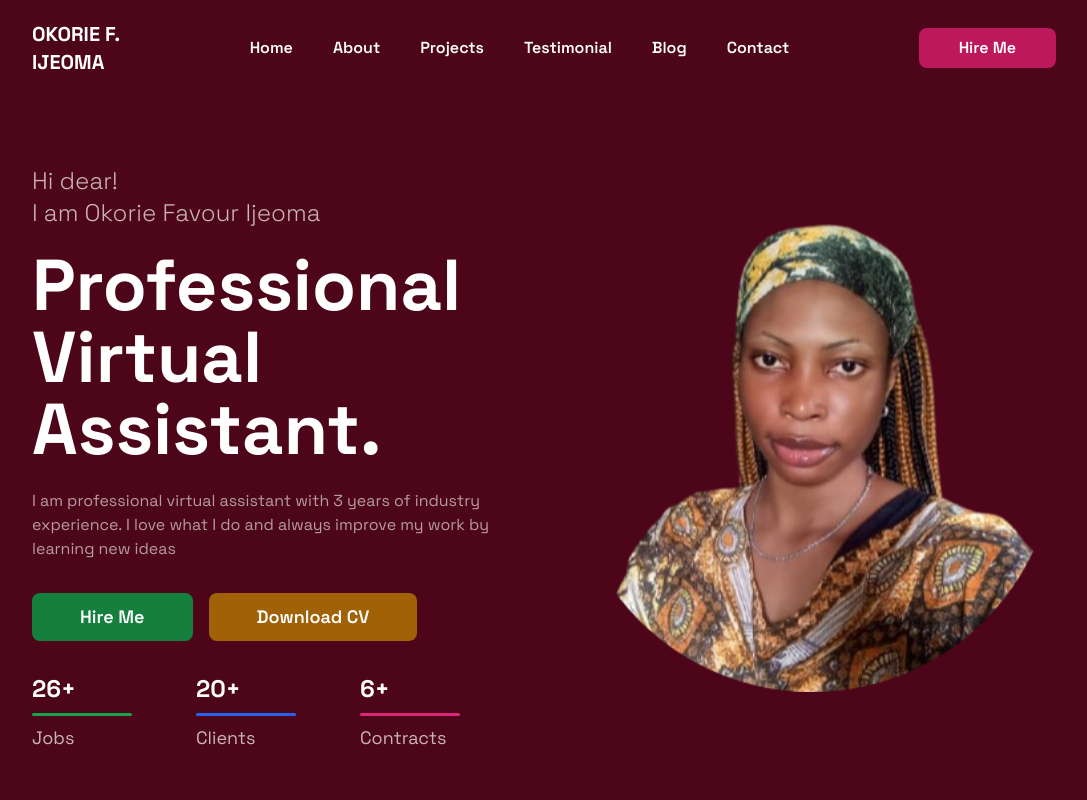
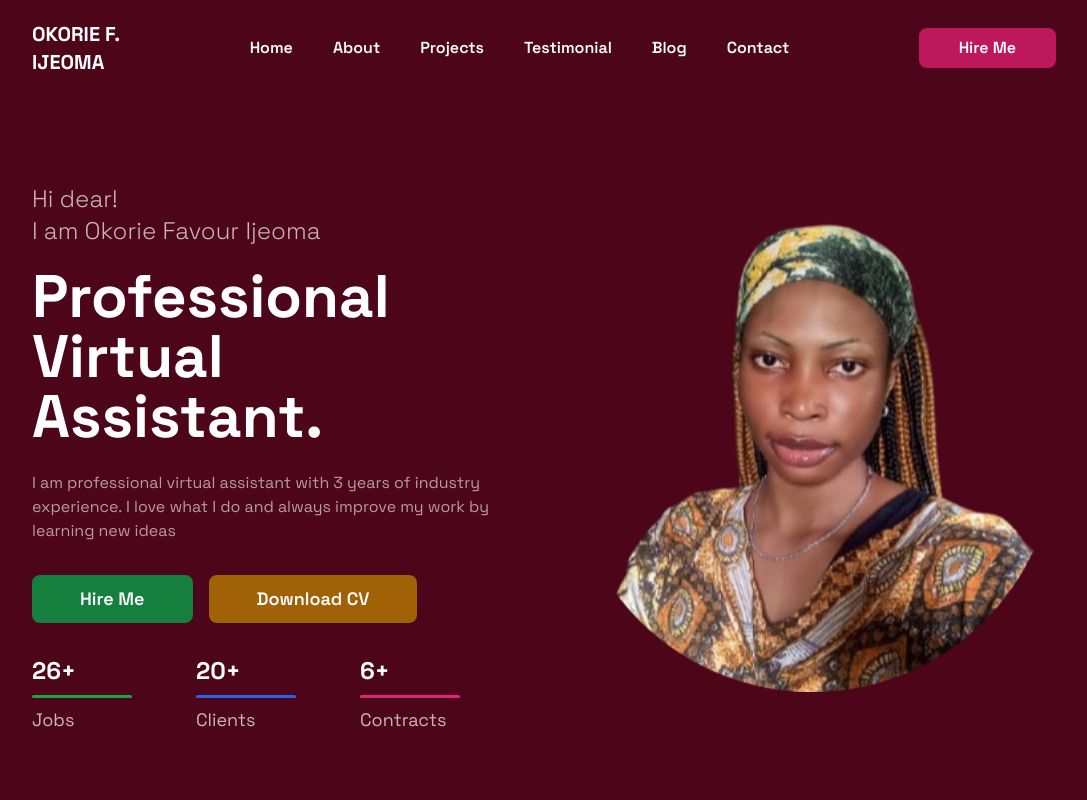
Before and after one commit to Idomason/paris-portfolio, a Next.js app: page / in a window 1280 px wide. Shown: the top 800 px of the page, without its empty margins (96-1183 px from the left). Built offline with nearby package versions, Linux system fonts and the light colour scheme.

Commit message:
change react-icon

```diff
--- a/components/home/hero/heroText.tsx
+++ b/components/home/hero/heroText.tsx
@@ -6,7 +6,7 @@ export default function HeroText() {
         Hi dear! <br /> I am Okorie Favour Ijeoma
       </p>
       {/* Title */}
-      <h1 className="xl:leading-4rem text-3xl font-bold text-white sm:text-4xl md:text-5xl md:leading-[3rem] lg:text-6xl lg:leading-[3.5rem] xl:text-7xl">
+      <h1 className="xl:leading-4rem text-2xl font-bold text-white sm:text-3xl md:text-4xl md:leading-[3rem] lg:text-5xl lg:leading-[3.5rem] xl:text-6xl">
         Professional Virtual Assistant.
       </h1>
 
```
